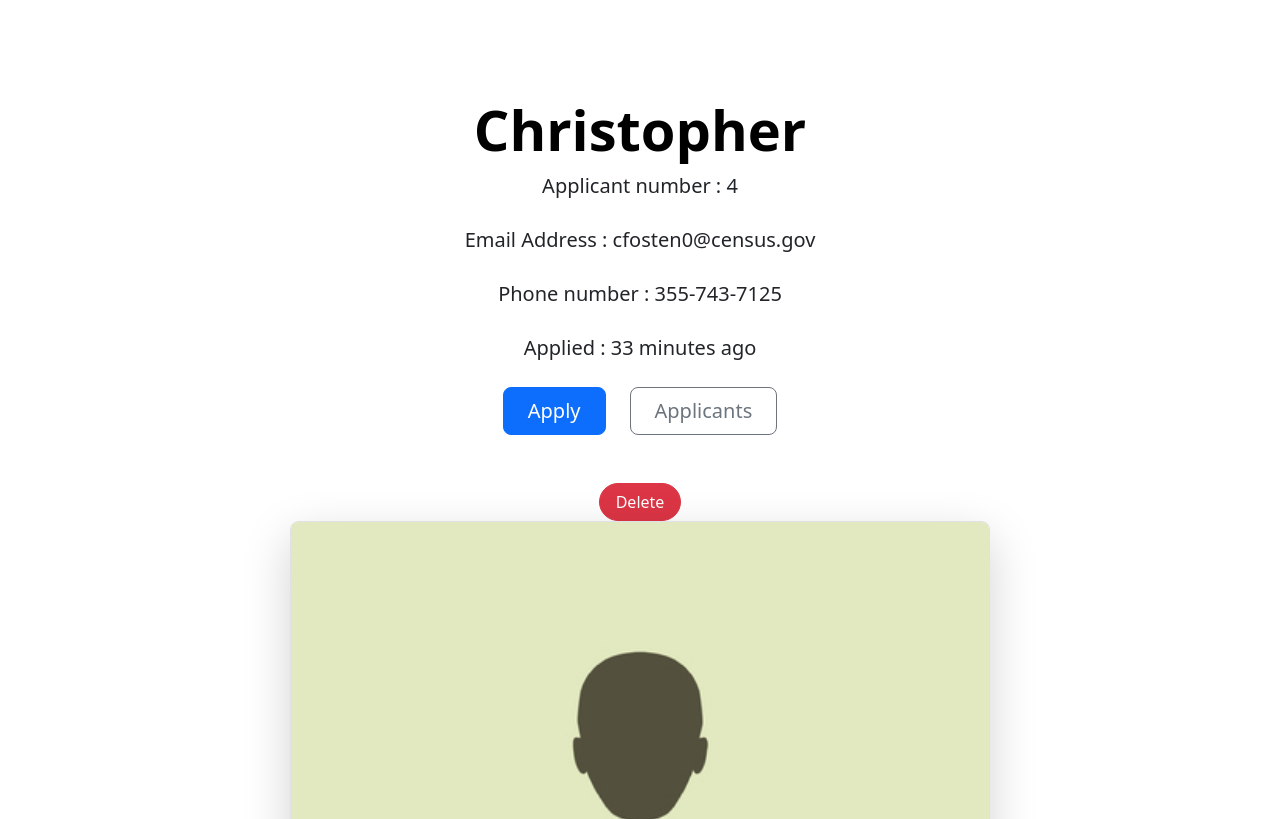
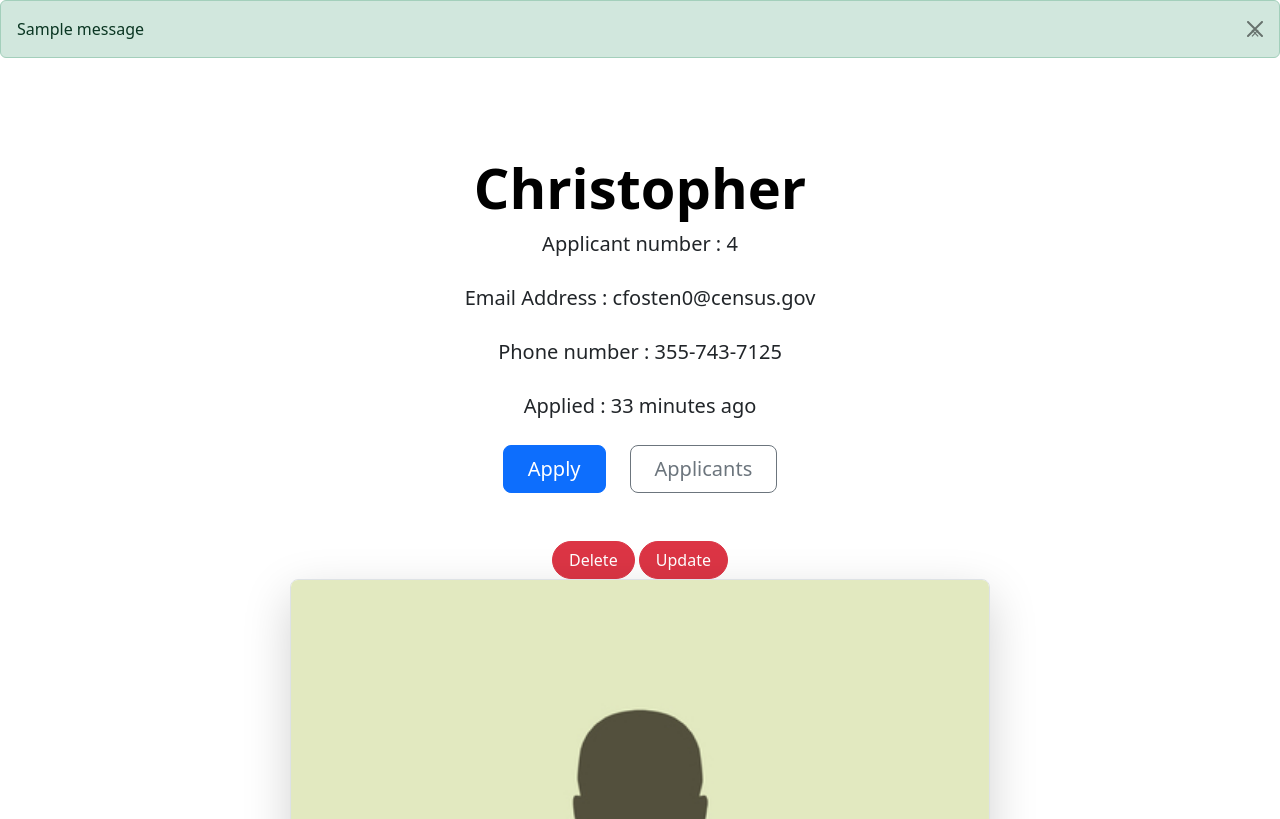
Before and after one commit to johngachara/studentapplicationform, a Django app: page /student/4 in a window 1280 px wide. Shown: the top 819 px of the page. Run offline with Django 4.2, Linux system fonts and the light colour scheme; data comes from the database, SQL or seed files in the repository; both versions use the stored data as it was after the commit; tables that the repository leaves empty hold one stand-in row (values such as "Sample post"); one stand-in notice (Sample message) is shown; parts of the project's set-up code (start-up, migrations or seed data) failed here and were passed over.

Commit message:
Added django alerts

```diff
--- a/Formpractise/urls.py
+++ b/Formpractise/urls.py
@@ -8,5 +8,6 @@ urlpatterns = [
     path('all/',views.all_students,name='allstudents'),
     path('student/<int:stud_id>',views.student,name='student'),
     path('delete/<int:stud_id>',views.delete,name='delete'),
-    path('student/',views.search_student,name='search')
+    path('student/',views.search_student,name='search'),
+    path('student/update/<int:employeeid>',views.update_employee,name='update')
 ]+static(settings.MEDIA_URL,document_root=settings.MEDIA_ROOT)
--- a/Formpractise/views.py
+++ b/Formpractise/views.py
@@ -3,8 +3,7 @@ from django.db.models import Q
 from django.shortcuts import render, redirect, get_object_or_404
 from .models import Student
 from Formpractise.forms import studentform
-
-
+from django.contrib import messages
 # Create your views here.
 def home(request):
     if request.method == 'POST':
@@ -30,8 +29,20 @@ def student(request, stud_id):
 def delete(request,stud_id):
     student_to_del = get_object_or_404(Student,pk=stud_id)
     student_to_del.delete()
+    messages.error(request,'Deleted Successfully')
     return redirect('allstudents')
 def search_student(request):
     search = request.GET.get('search')
     filtered = Student.objects.filter(Q(first_name__icontains=search)|Q(last_name__icontains=search))
     return render(request,'allstudents.html',{"page_obj":filtered})
+def update_employee(request, employeeid):
+    to_update = Student.objects.get(pk=employeeid)
+    if request.method == 'POST':
+        form = studentform(request.POST , instance=to_update)
+        if form.is_valid():
+            form.save()
+            messages.success(request,"Updated Successfully")
+            return redirect('student',employeeid)
+    else:
+        form = studentform(instance=to_update)
+    return render(request,'home.html',{"form":form})
--- /dev/null
+++ b/templates/alerts.html
@@ -0,0 +1,16 @@
+<head>
+   <link href="https://cdn.jsdelivr.net/npm/bootstrap@5.3.2/dist/css/bootstrap.min.css" rel="stylesheet" integrity="sha384-T3c6CoIi6uLrA9TneNEoa7RxnatzjcDSCmG1MXxSR1GAsXEV/Dwwykc2MPK8M2HN" crossorigin="anonymous">
+    <script src="https://cdn.jsdelivr.net/npm/bootstrap@5.3.2/dist/js/bootstrap.bundle.min.js" integrity="sha384-C6RzsynM9kWDrMNeT87bh95OGNyZPhcTNXj1NW7RuBCsyN/o0jlpcV8Qyq46cDfL" crossorigin="anonymous"></script>
+</head>
+
+
+    {% if messages %}
+     {% for message in messages %}
+    {% if message.tags %}
+<div class="{{ message.tags }}" role="alert">{% endif %}
+  <strong></strong>{{ message }}{% endfor %}
+  <button type="button" class="btn-close" data-bs-dismiss="alert" >
+    <span aria-hidden="true">&times;</span>
+  </button>
+</div>
+{% endif %}
--- a/templates/allstudents.html
+++ b/templates/allstudents.html
@@ -9,6 +9,7 @@
 </head>
 <body>
 {% include 'navbar.html' %}
+{% include 'alerts.html' %}
 <div class="container">
     {% block content %}
     <table class="table">
--- a/templates/navbar.html
+++ b/templates/navbar.html
@@ -8,6 +8,7 @@
 <body>
 <nav class="navbar navbar-light bg-light">
   <div class="container-fluid">
+      <a href="#" class="navbar-brand">Umoja Sacco</a>
     <a href="{% url 'home' %}" class="navbar-brand">Home</a>
     <form class="d-flex" method="get" action="{% url 'search' %}">
       <input class="form-control me-2" name="search" type="search" placeholder="Search" aria-label="Search">
--- a/templates/student.html
+++ b/templates/student.html
@@ -8,6 +8,8 @@
     <title>Details</title>
 </head>
 <body>
+{% include 'alerts.html' %}
+{% block content %}
 <div class="px-4 pt-5 my-5 text-center border-bottom">
     <h1 class="display-4 fw-bold text-body-emphasis">{{ student.first_name|title }}</h1>
     <div class="col-lg-6 mx-auto">
@@ -19,10 +21,12 @@
         <a href="{% url 'home' %}" type="button" class="btn btn-primary btn-lg px-4 me-sm-3">Apply</a>
         <a href="{% url 'allstudents' %}" type="button" class="btn btn-outline-secondary btn-lg px-4">Applicants</a>
       </div><a href="{% url 'delete' student.id %}" class="btn btn-danger rounded-pill px-3" type="button">Delete</a>
+        <a href="{% url 'update' student.id %}" class="btn btn-danger rounded-pill px-3" type="button">Update</a>
     </div>
       <div class="container px-5">
         <img src="{{ student.application.url }}" class="img-fluid border rounded-3 shadow-lg mb-4" width="700" height="500" loading="lazy">
       </div>
     </div>
+{% endblock %}
 </body>
 </html>
```
Also changed, not shown: Emobilisproject/settings.py (+9 -1 lines), templates/update.html (added, +29 -0 lines), db.sqlite3.
